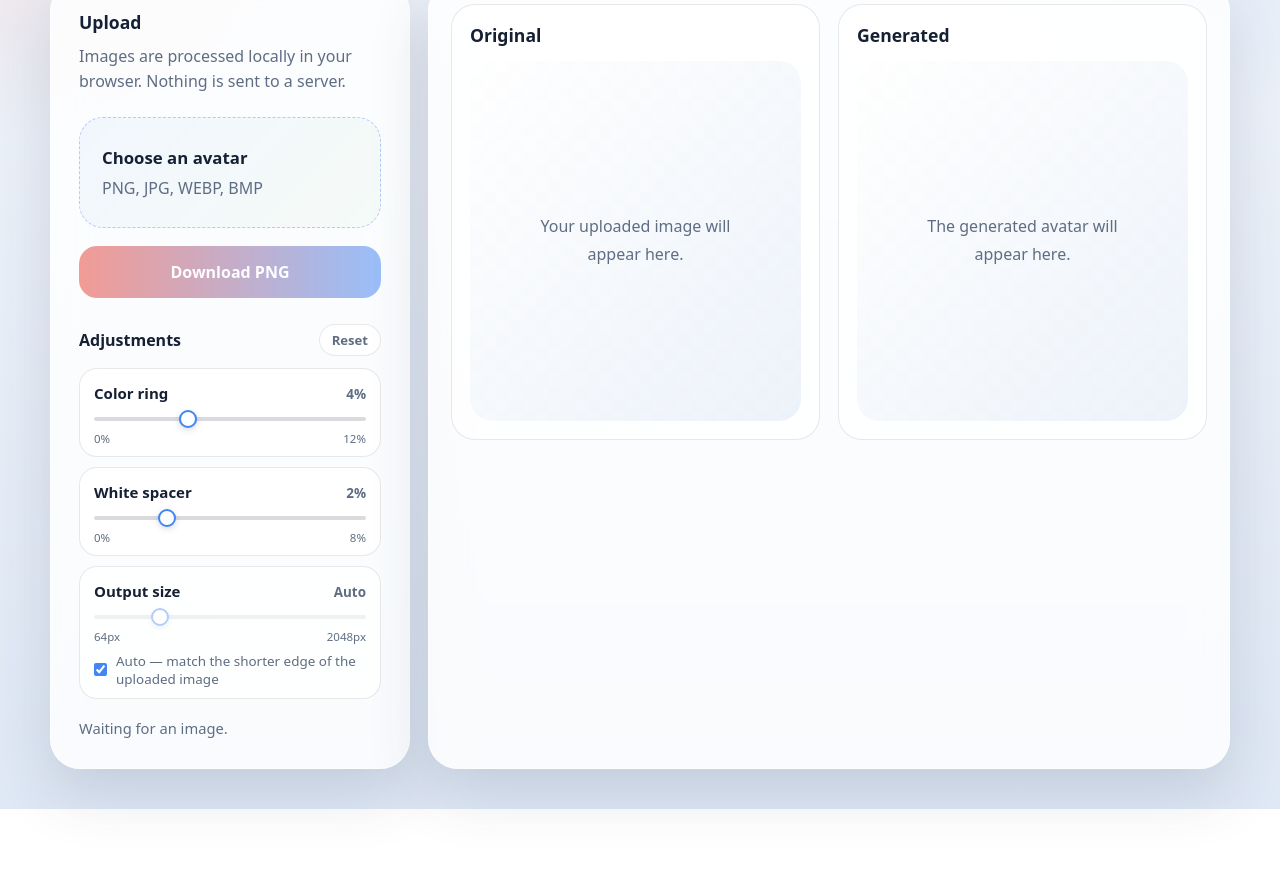
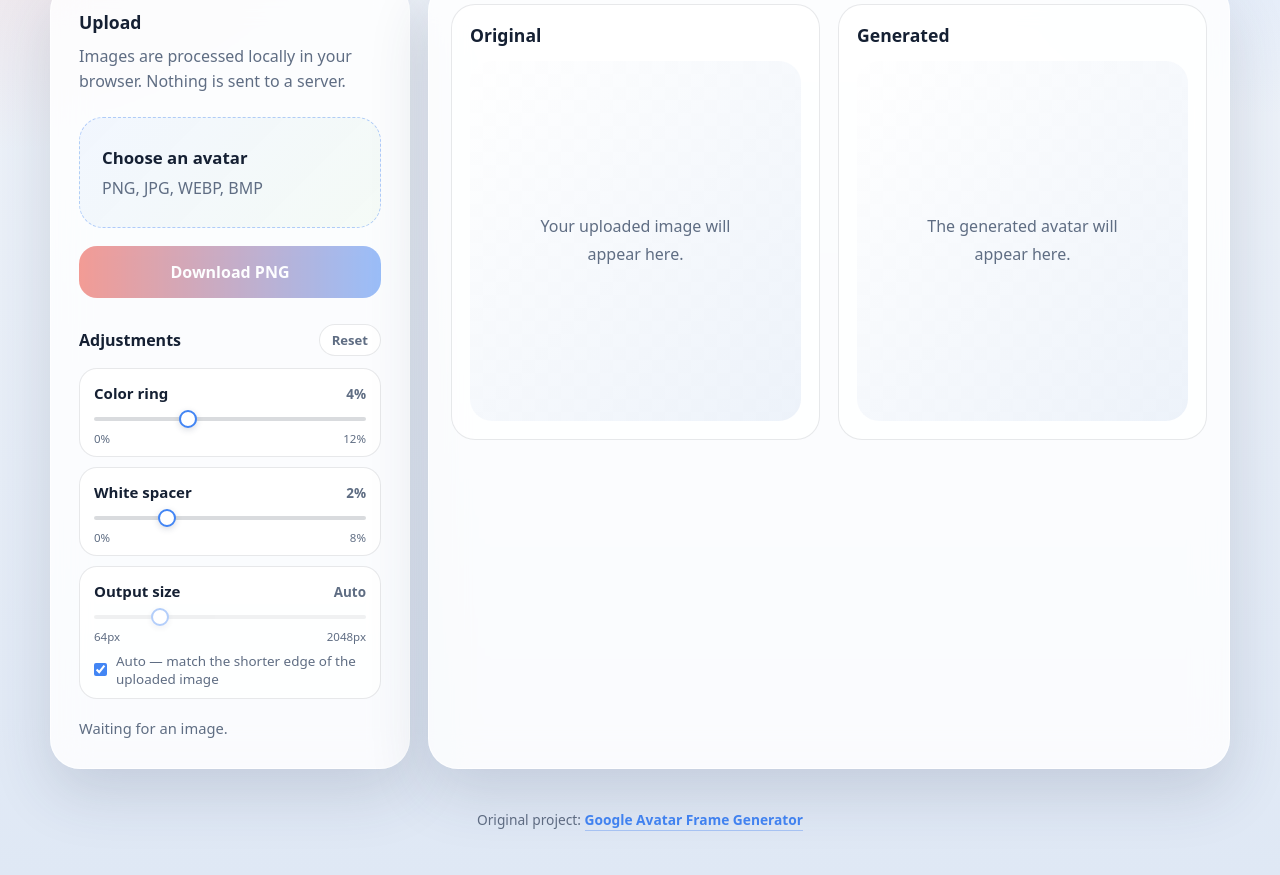
Before and after one commit to newest06/Gavatarframe, a plain HTML site: page index.html in a window 1280 px wide. Shown: the part 341-1216 px from the top of the page. Before the commit the page ends 1150 px from the top, so only its background shows below. Drawn offline with Linux system fonts and the light colour scheme; a web font is replaced by a local one.

Commit message:
Add files via upload

```diff
--- a/index.html
+++ b/index.html
@@ -365,6 +365,40 @@ input[type="range"]:disabled {
   color: var(--muted);
 }
 
+.page-footer {
+  width: min(1180px, calc(100vw - 32px));
+  margin: 0 auto;
+  padding: 0 0 44px;
+}
+
+.page-footer p {
+  margin: 0;
+  font-size: 0.86rem;
+  line-height: 1.6;
+  color: var(--muted);
+  text-align: center;
+}
+
+.page-footer a {
+  color: var(--blue);
+  font-weight: 700;
+  text-decoration: none;
+  border-bottom: 1px solid rgba(66, 133, 244, 0.35);
+  padding-bottom: 1px;
+  transition: border-color 140ms ease, color 140ms ease;
+}
+
+.page-footer a:hover {
+  color: #1a65d8;
+  border-bottom-color: rgba(26, 101, 216, 0.8);
+}
+
+.page-footer a:focus-visible {
+  outline: 2px solid rgba(66, 133, 244, 0.5);
+  outline-offset: 3px;
+  border-radius: 4px;
+}
+
 @media (max-width: 960px) {
   .workspace {
     grid-template-columns: 1fr;
@@ -379,6 +413,11 @@ input[type="range"]:disabled {
   .page {
     width: min(100vw - 20px, 1180px);
     padding-top: 28px;
+  }
+
+  .page-footer {
+    width: min(100vw - 20px, 1180px);
+    padding-bottom: 32px;
   }
 
   .controls,
@@ -482,6 +521,15 @@ input[type="range"]:disabled {
       </div>
     </section>
   </main>
+
+  <footer class="page-footer">
+    <p>
+      Original project:
+      <a href="https://2010384626.github.io/Google-Avatar-Frame-Generator/" target="_blank" rel="noopener noreferrer">
+        Google Avatar Frame Generator
+      </a>
+    </p>
+  </footer>
 
   <script>
 const COLORS = {
```
